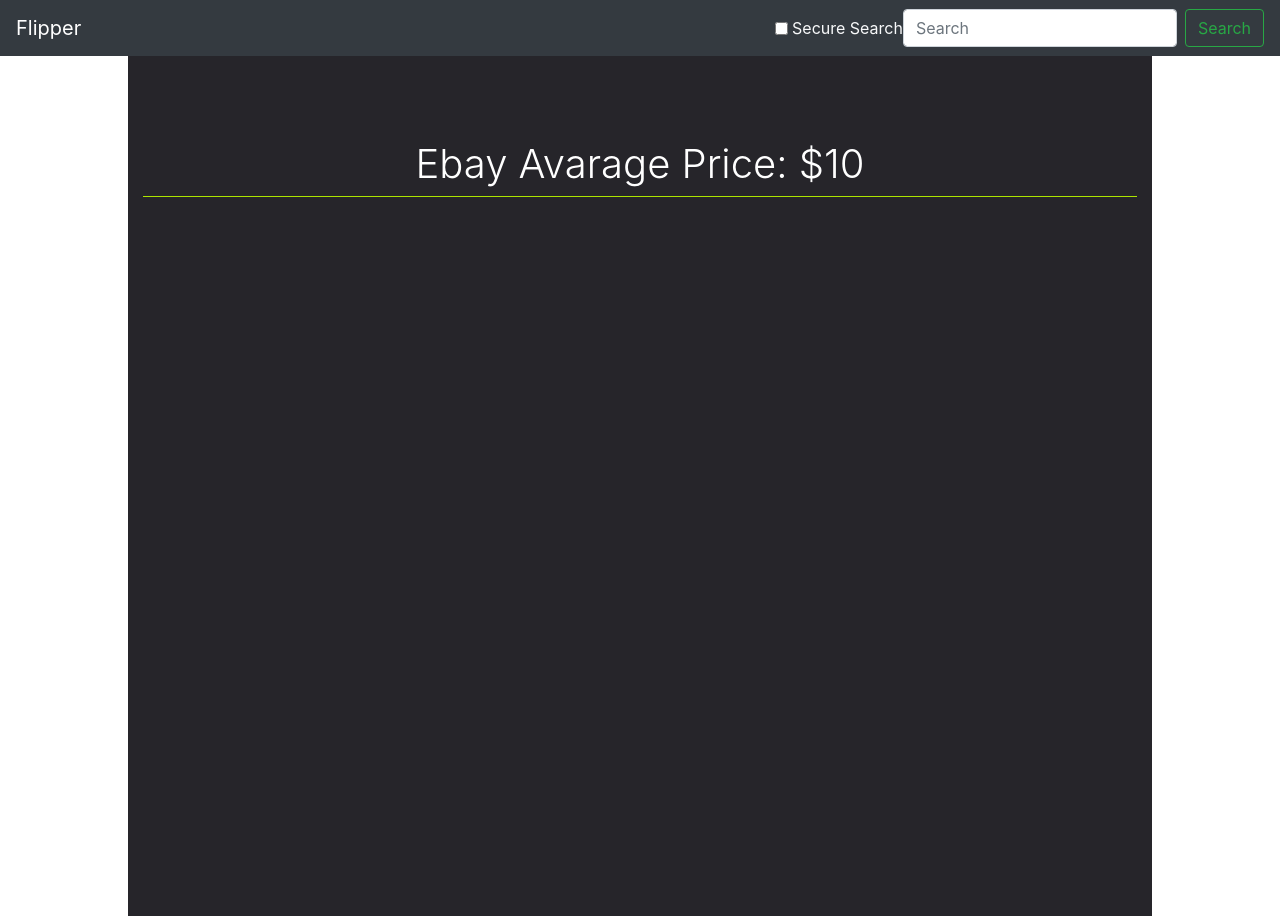
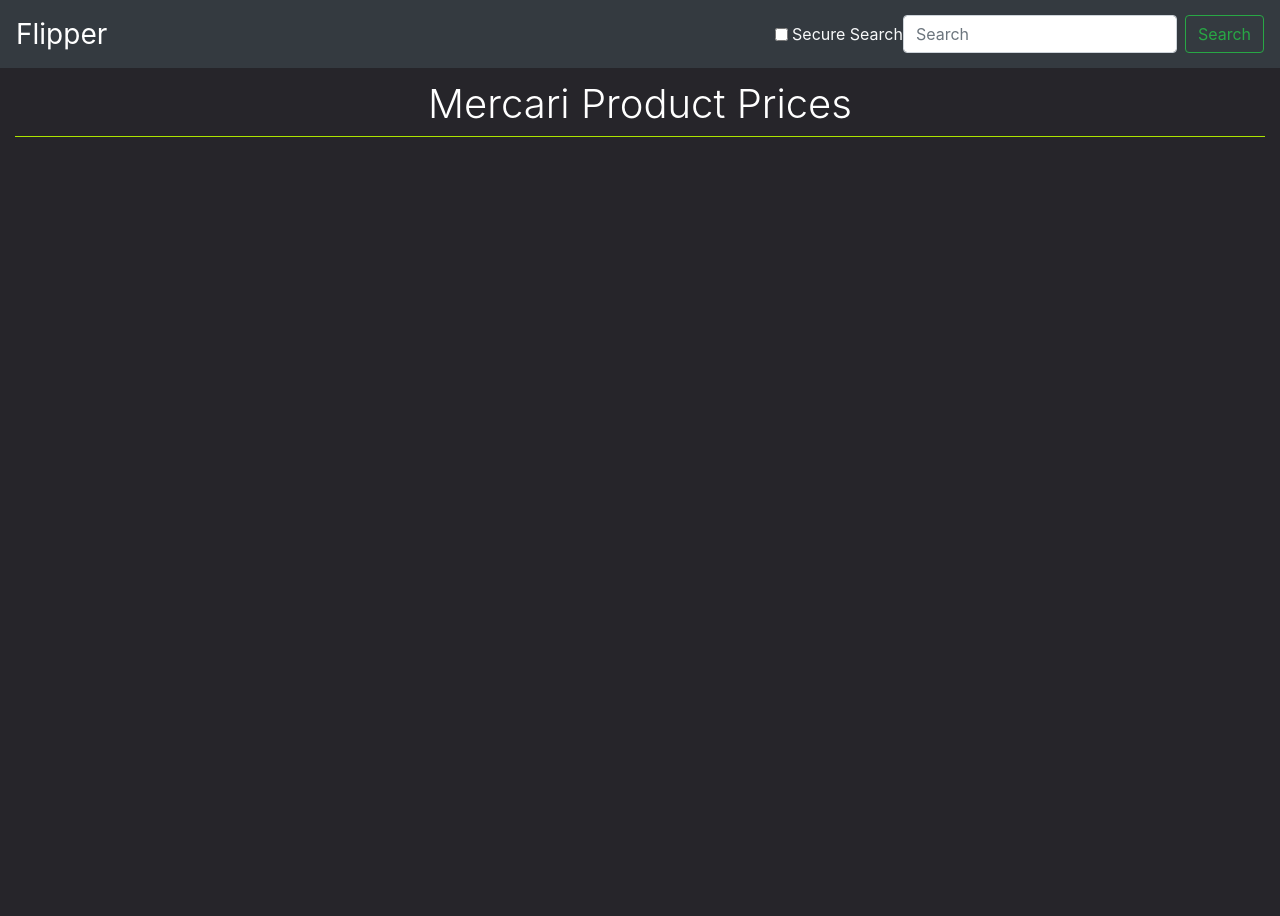
Before and after one commit to alancuriel/flipper, a Flask app: template templates/search_test.html in a window 1280 px wide. Run offline with Flask 2, Linux system fonts and the light colour scheme; the template is opened without the code that fills it: most values are stand-ins (such as "Sample title", 1, 10 or a date in 2020); some libraries are stand-ins or nearby versions.

Commit message:
last ui fixes

```diff
--- a/templates/search_test.html
+++ b/templates/search_test.html
@@ -30,13 +30,16 @@
 {% block navbar %}
       <!-- Fixed navbar -->
       <nav class="navbar navbar-expand-md navbar-dark fixed-top bg-dark">
-        <a class="navbar-brand" href="/">Flipper</a>
+        <a class="navbar-brand" href="/" style="font-size: 1.75rem;">Flipper</a>
         <button class="navbar-toggler" type="button" data-toggle="collapse" data-target="#navbarCollapse" aria-controls="navbarCollapse" aria-expanded="false" aria-label="Toggle navigation">
           <span class="navbar-toggler-icon"></span>
         </button>
         <div class="collapse navbar-collapse" id="navbarCollapse">
           <ul class="navbar-nav mr-auto">
+           <marquee behavior="scroll" style="color:#ffffff;" direction="left">Current Ebay Average Price for following product is: ${{ebayPrice}}</marquee>
+
           </ul>
+
 
           <form action="/search_test" method="POST" class="form-inline mt-2 mt-md-0">
               <input type="checkbox" class="form-check-input" name="secureSearch">
@@ -108,11 +111,12 @@
 
 </style>
 
-<div class="container" style="max-width: 100%; overflow-y: scroll; background-color: #26252a;">
+<div class="container" style="max-width: 100%; overflow-y: scroll; background-color: #26252a; width: 100%; padding: 0px 15px 0;">
 
-  <h1 class="font-weight-light text-center text-lg-center mt-4 mb-0" style="color: #ffffff; text-align: center">Ebay Avarage Price: ${{ebayPrice}}</h1>
+  <h1 class="font-weight-light text-center text-lg-center mt-4 mb-0" style="color: #ffffff; text-align: center">Mercari Product Prices</h1>
   <hr class="mt-2 mb-5" style="background-color: #bfff00; text-align: center">
-
+<!--   <h1 class="font-weight-light text-center text-lg-center mt-4 mb-0" style="color: #ffffff; text-align: center">Mercari Product Prices:</h1>
+ -->
   <div class="row text-center text-lg-left">
 
 	{% for i in range(0,lenMercari)%}
```
